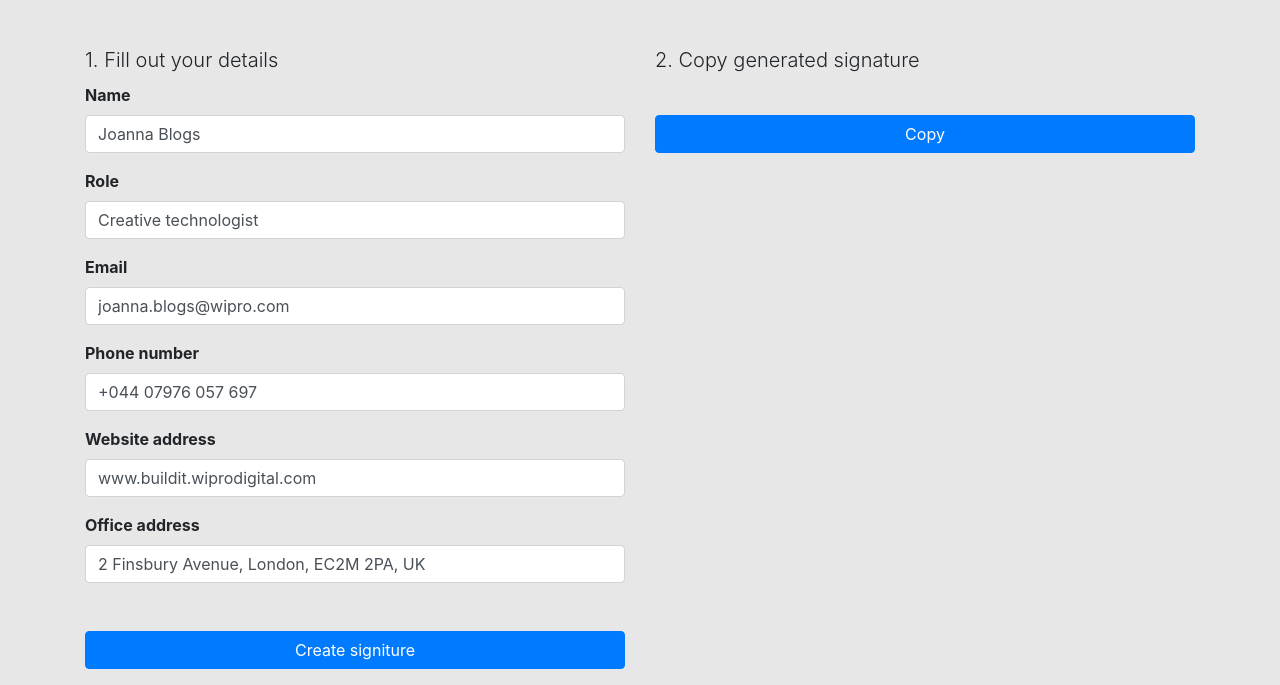
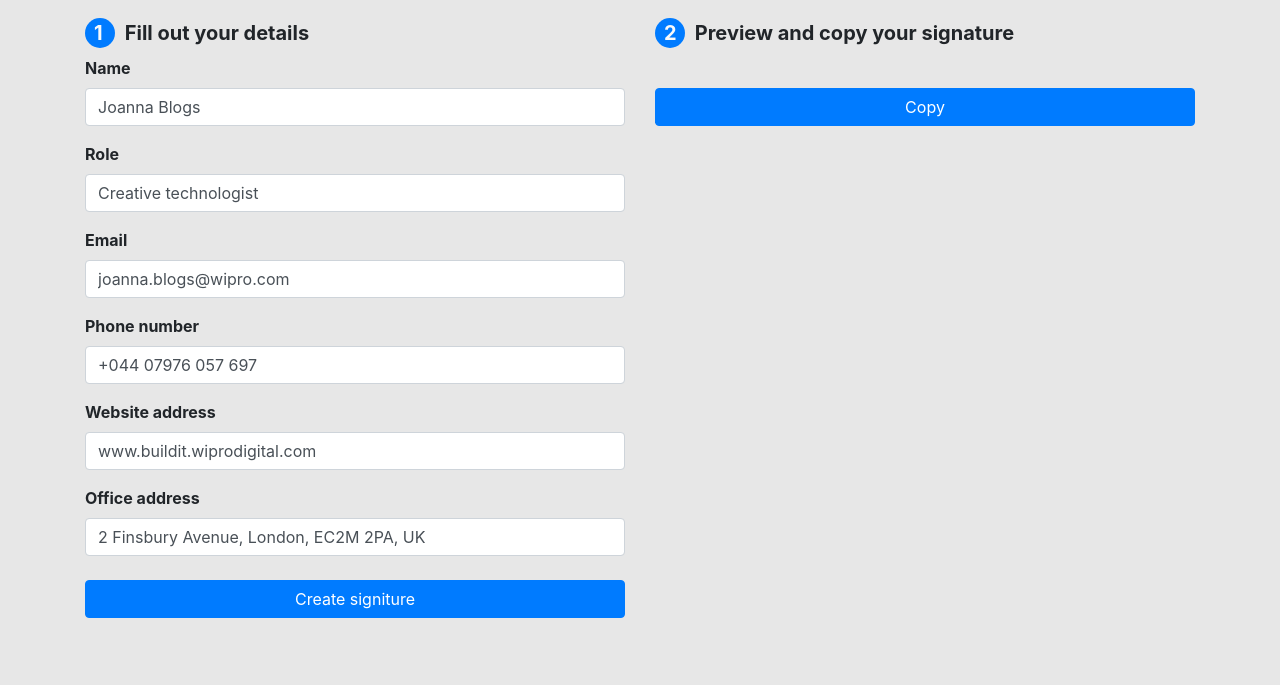
Before and after one commit to patrickbower/ciggy, a website built with webpack: page index.html in a window 1280 px wide. Shown: the part 137-822 px from the top of the page. After the commit the page ends 800 px from the top, so only its background shows below. Built offline with nearby package versions, Linux system fonts and the light colour scheme.

Commit message:
Add minor styling touches

```diff
--- a/index.html
+++ b/index.html
@@ -8,13 +8,14 @@
   <link rel="stylesheet" href="styles.css">
 </head>
 <body>
-    <div class="container mt-5">
+    <div class="container mt-1">
         <h1>Signature tool</h1>
-        <p class="lead">Create your email signatures</p>
+        <p class="lead ">Create your email signatures</p>
+        <hr>
         <div class="row mt-5">
             <div class="col">
                 <form action="#" class="js-details-form">
-                    <legend class="lead">1. Fill out your details</legend>
+                    <legend class="lead font-weight-bold"><span class="circle text-light bg-primary">1</span> Fill out your details</legend>
                     <div class="form-group">
                         <label for="name" class="font-weight-bold">Name</label>
                         <input name="name" id="name" type="text" class="form-control" placeholder="I.e. Joanna Blogs" value="Joanna Blogs" required>
@@ -39,13 +40,13 @@
                         <label for="office" class="font-weight-bold">Office address</label>
                         <input name="office" id="office" type="text" class="form-control" value="2 Finsbury Avenue, London, EC2M 2PA, UK" required>
                     </div>
-                    <div class="form-group text-right mt-5">
+                    <div class="form-group text-right mt-4">
                         <button type="submit" class="btn btn-primary btn-block">Create signiture</button>
                     </div>
                 </form>
             </div>
             <div class="col">
-                <p class="lead">2. Copy generated signature</p>
+                <p class="lead font-weight-bold"><span class="circle text-light bg-primary">2</span> Preview and copy your signature</p>
                 <div class="js-email-build-preview"></div>
                 <button class="btn btn-primary btn-block email-build-copy js-email-build-copy">Copy</button>
                 <textarea class="email-build-code js-email-build-code"></textarea>
--- a/styles.css
+++ b/styles.css
@@ -17,3 +17,12 @@ body {
 .email-build-copy {
   margin-top: 40px;
 }
+
+.circle {
+  display: inline-block;
+  height: 30px;
+  width: 30px;
+  padding-left: 9px;
+  border-radius: 50%;
+  margin-right: 5px;
+}
```
